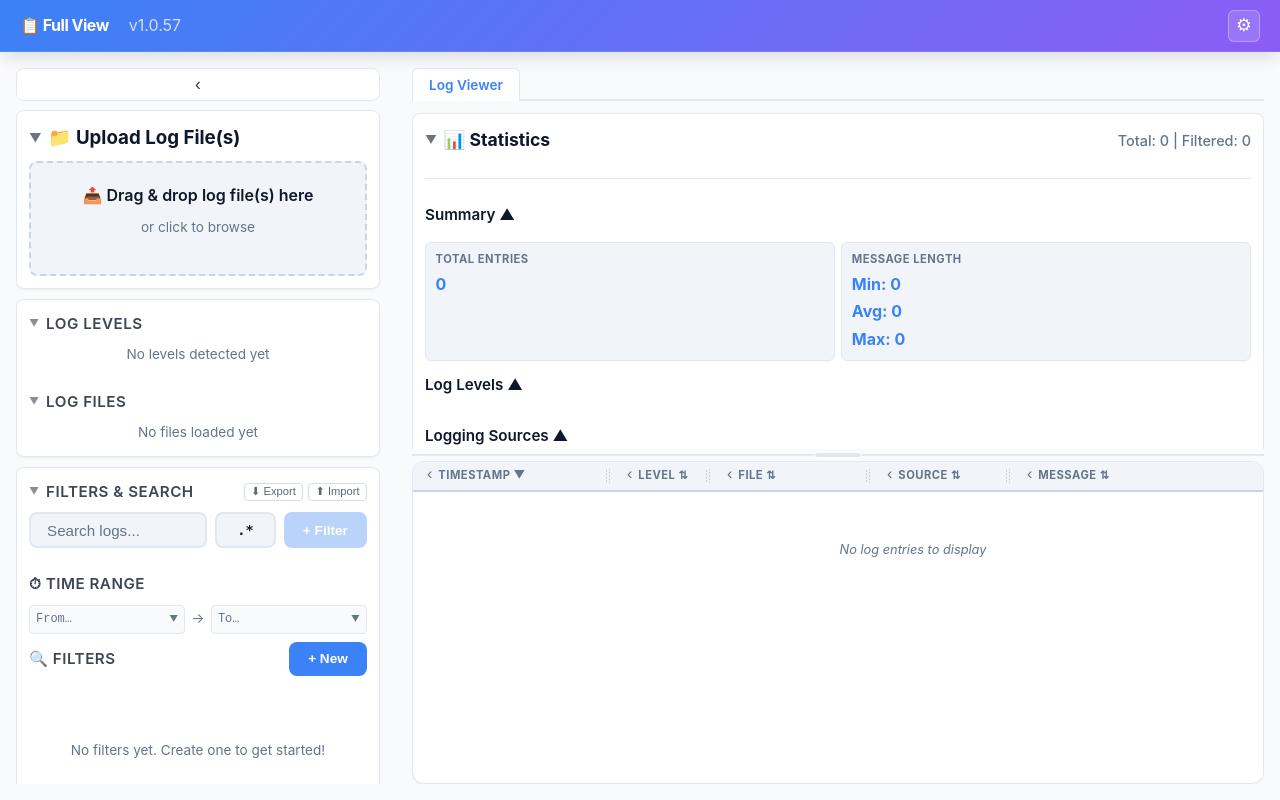
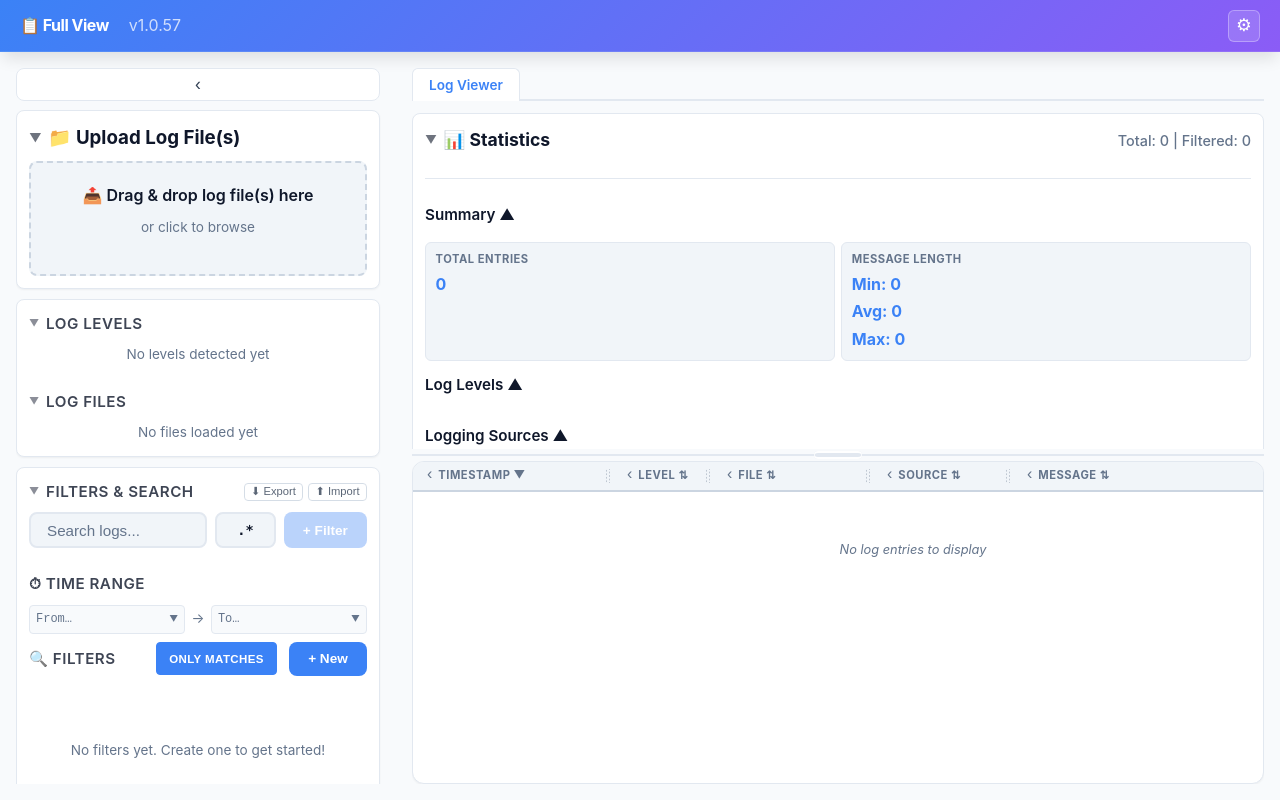
Before and after one commit to john-ciq/log-reader, a React (Vite) app: page / in a window 1280 px wide. Built offline with nearby package versions, Linux system fonts and the light colour scheme.

Commit message:
Added "must match" feature

```diff
--- a/src/App.tsx
+++ b/src/App.tsx
@@ -135,7 +135,7 @@ function App() {
           const decision = getFilterDecision(entry, filter);
           if (decision !== null) return decision;
         }
-        return true; // no filter claimed this entry → include by default
+        return !features.showOnlyMatches; // no filter claimed this entry → include unless "must match" is on
       });
     }
 
@@ -159,7 +159,7 @@ function App() {
     }
 
     setFilteredEntries(result);
-  }, [entries, filters, displayLevels, displayFiles, displaySources, timeRange]);
+  }, [entries, filters, features.showOnlyMatches, displayLevels, displayFiles, displaySources, timeRange]);
 
   // Global keyboard shortcuts
   useEffect(() => {
--- a/src/components/FilterPanel.tsx
+++ b/src/components/FilterPanel.tsx
@@ -24,7 +24,7 @@ export default function FilterPanel({
   onReorderFilter,
   availableFiles,
 }: FilterPanelProps) {
-  const { features } = useFeatures();
+  const { features, setFeature } = useFeatures();
   const [expandedFilters, setExpandedFilters] = useState<Set<string>>(() => new Set(loadExpandedFilters()));
   const [patternErrors, setPatternErrors] = useState<Record<string, string>>({});
   const [dragOverId, setDragOverId] = useState<string | null>(null);
@@ -96,6 +96,11 @@ export default function FilterPanel({
     <div className="filter-panel">
       <div className="filter-header">
         <h4>🔍 Filters</h4>
+        <button
+          className={`require-match-btn${features.showOnlyMatches ? ' active' : ''}`}
+          onClick={() => setFeature('showOnlyMatches', !features.showOnlyMatches)}
+          title="Only show entries that match a filter"
+        >Only Matches</button>
         <button onClick={onAddFilter} className="add-filter-btn">
           + New
         </button>
--- a/src/index.css
+++ b/src/index.css
@@ -895,10 +895,36 @@ html, body {
 
 .filter-header {
   display: flex;
-  justify-content: space-between;
   align-items: center;
   margin-bottom: 1rem;
   gap: 0.75rem;
+}
+
+.require-match-btn {
+  margin-left: auto;
+  font-size: 0.72rem;
+  font-weight: 600;
+  letter-spacing: 0.4px;
+  text-transform: uppercase;
+  padding: 0.6rem 0.75rem;
+  border-radius: 4px;
+  border: 1px solid var(--border-light);
+  background: transparent;
+  color: var(--text-muted);
+  cursor: pointer;
+  transition: background 0.15s, color 0.15s, border-color 0.15s;
+  white-space: nowrap;
+}
+
+.require-match-btn:hover {
+  background: var(--bg-hover);
+  color: var(--text-primary);
+}
+
+.require-match-btn.active {
+  background: var(--primary);
+  color: white;
+  border-color: var(--primary);
 }
 
 .time-range-header h4,
--- a/src/lib/features.ts
+++ b/src/lib/features.ts
@@ -1,6 +1,6 @@
 const STORAGE_KEY = 'log-reader-features';
 
-export type FeatureKey = 'autoSizeColumns' | 'advancedFilters' | 'deduplication' | 'savedPresets' | 'timeRange' | 'persistTimeRange' | 'importExportStorage' | 'scrollLogSources';
+export type FeatureKey = 'autoSizeColumns' | 'advancedFilters' | 'deduplication' | 'savedPresets' | 'timeRange' | 'persistTimeRange' | 'importExportStorage' | 'scrollLogSources' | 'showOnlyMatches';
 
 // The "visible" property allows us to hide features that are still in development or not
 // ready/intended for users, without removing their definitions from the code.
@@ -60,6 +60,12 @@ export const featureDefinitions: Record<FeatureKey, FeatureDefinition> = {
     description: 'Scroll in Log Sources — limit the sources list height and add a scrollbar',
     visible: true,
   },
+  showOnlyMatches: {
+    name: 'Show Only Matches',
+    defaultValue: true,
+    description: 'Only show log entries that match at least one enabled filter',
+    visible: false,
+  },
 };
 
 export type Features = Record<FeatureKey, boolean>;
```
